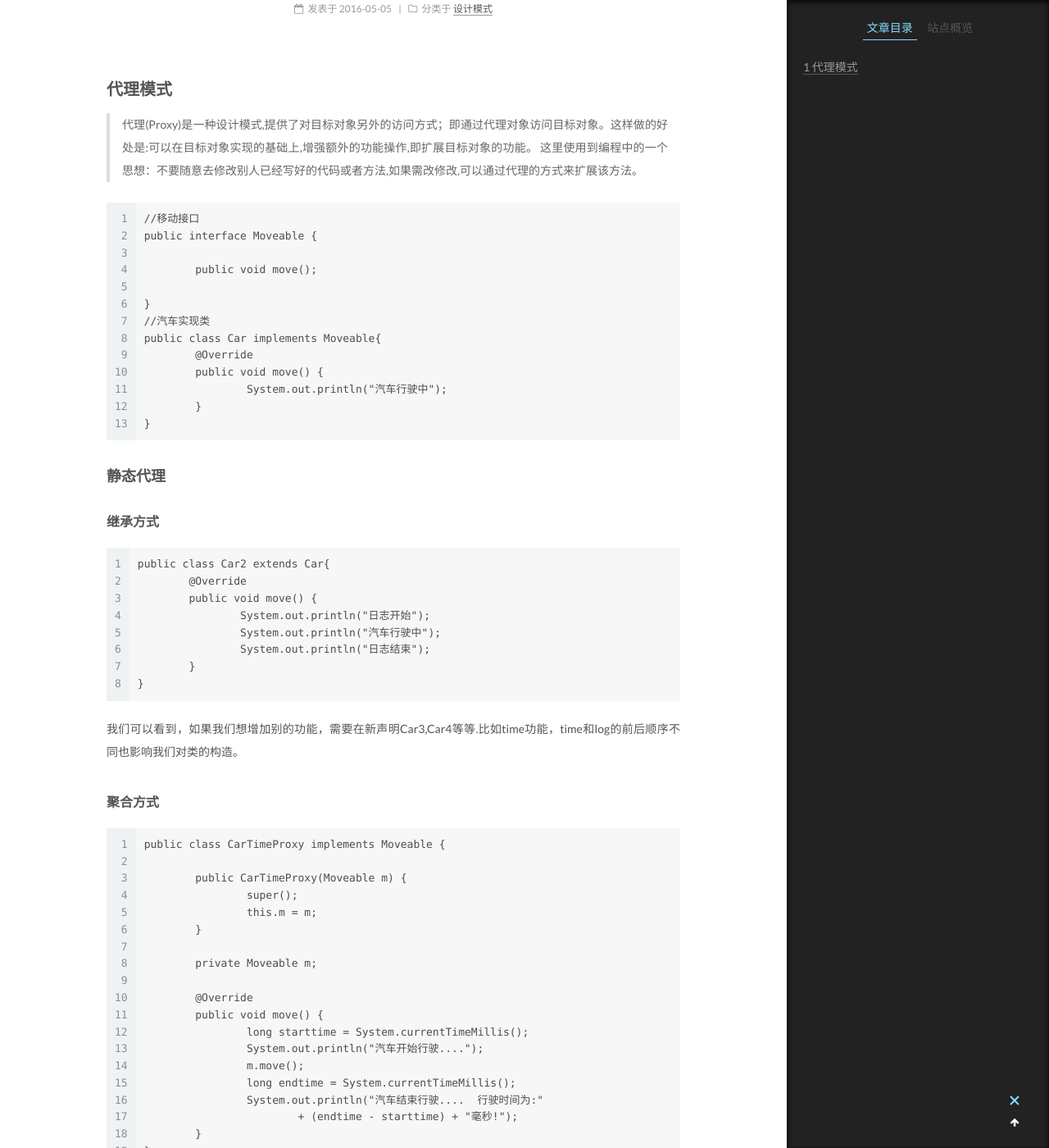
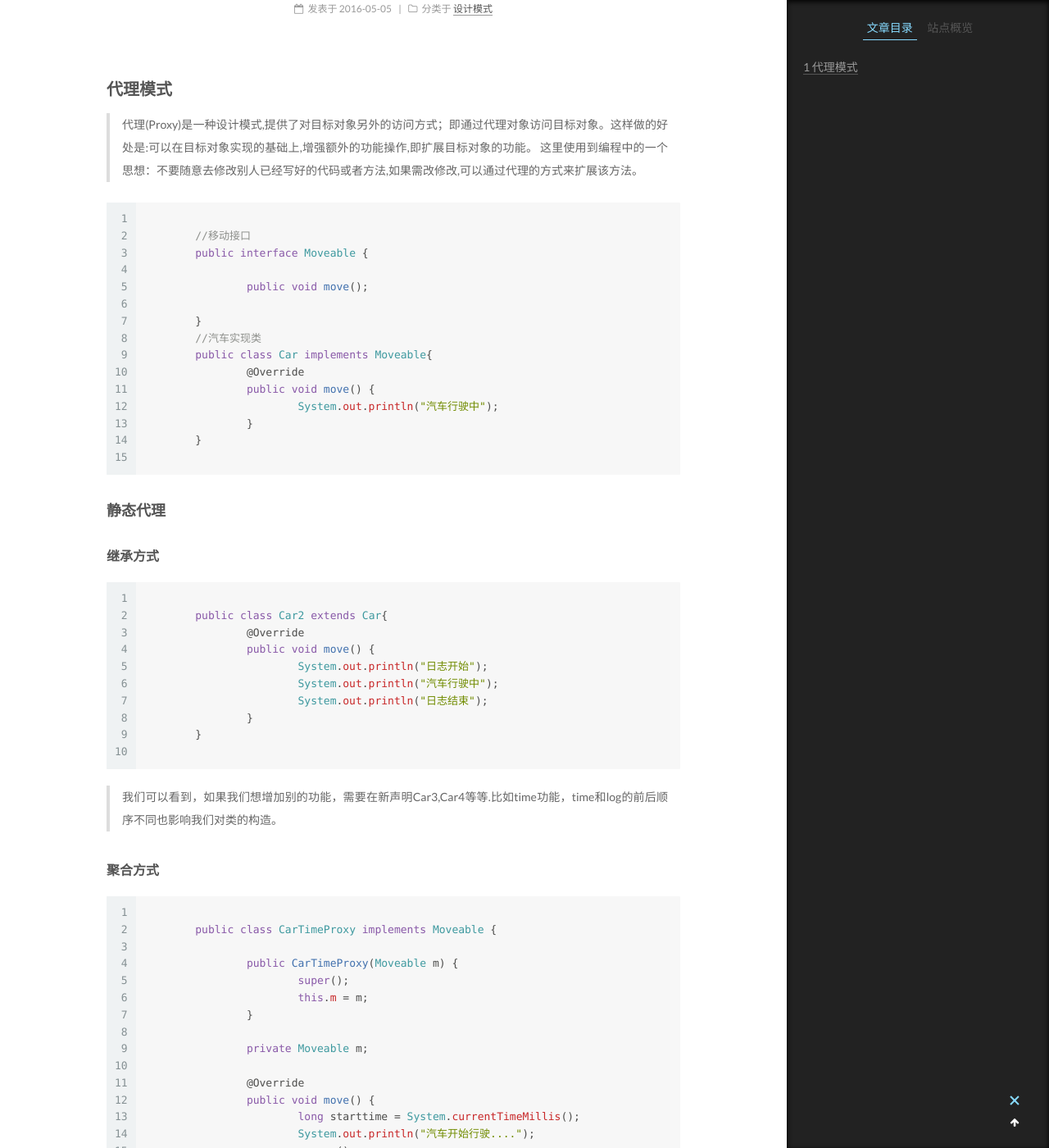
Before and after one commit to leeYuSky/leeYuSky.github.io, a Jekyll site: the page built from _posts/2016-05-05-设计模式-代理模式.md, in a window 1280 px wide and 1400 px high, scrolled down 384 px. Shown: the whole window at 82% size. Built offline with Jekyll 4.4.1, drawn with Linux system fonts in a browser that asks for light colours; some of the changed text lies outside the part shown.

Commit message:
fix 代理模式

````diff
--- a/_posts/2016-05-05-设计模式-代理模式.md
+++ b/_posts/2016-05-05-设计模式-代理模式.md
@@ -13,6 +13,8 @@ tags:
 > 代理(Proxy)是一种设计模式,提供了对目标对象另外的访问方式；即通过代理对象访问目标对象。这样做的好处是:可以在目标对象实现的基础上,增强额外的功能操作,即扩展目标对象的功能。
 这里使用到编程中的一个思想：不要随意去修改别人已经写好的代码或者方法,如果需改修改,可以通过代理的方式来扩展该方法。
 
+```java
+
 	//移动接口
 	public interface Moveable {
 
@@ -27,8 +29,14 @@ tags:
 		}
 	}
 
+```
+
 ### 静态代理
 #### 继承方式
+
+
+
+```java
 
 	public class Car2 extends Car{
 		@Override
@@ -39,9 +47,13 @@ tags:
 		}
 	}
 
+```
 
-我们可以看到，如果我们想增加别的功能，需要在新声明Car3,Car4等等.比如time功能，time和log的前后顺序不同也影响我们对类的构造。
+> 我们可以看到，如果我们想增加别的功能，需要在新声明Car3,Car4等等.比如time功能，time和log的前后顺序不同也影响我们对类的构造。
+
 #### 聚合方式
+
+```java
 
 	public class CarTimeProxy implements Moveable {
 
@@ -63,21 +75,27 @@ tags:
 		}
 	}
 
-我们可以看到，我们调用此次代理只需要:
+```
 
+> 我们可以看到，我们调用此次代理只需要:
+
+```java
 	Car car = new Car();
 	Moveable m = new CarTimeProxy(car);
 	m.move();
+```
 
-假如我们还需要一个日志代理类`CarLogProxy()`,只需要:
+> 假如我们还需要一个日志代理类`CarLogProxy()`,只需要:
 
+```java
 	Car car = new Car();
 	Moveable m1 = new CarTimeProxy(car);
 	Moveable m2 = new CarLogProxy(m1);
 	m2.move();
-可以有效减少类的数量。
+```
+> 可以有效减少类的数量。
 
-**结论**:聚合比继承更适合代理模式
+> **结论**:聚合比继承更适合代理模式
 
 ### 动态代理
 
@@ -85,6 +103,7 @@ tags:
 > * 只能代理实现了接口的类
 > * 没有实现接口的类不能使用JDK动态代理
 
+```java
 	import java.lang.reflect.InvocationHandler;
 	import java.lang.reflect.Proxy;
 
@@ -101,9 +120,11 @@ tags:
 		}
 
 	}
+```
 
-需要实现InvocationHandler接口：
+> 需要实现InvocationHandler接口：
 
+```java
 	import java.lang.reflect.InvocationHandler;
 	import java.lang.reflect.Method;
 
@@ -140,16 +161,18 @@ tags:
 		}
 
 	}
+```
 
->生成的代理对象的class为`com.sun.proxy.$Proxy0`
+> 生成的代理对象的class为`com.sun.proxy.$Proxy0`
 
 > 2016-6-27回顾心得：**此模式如果接口默认继承Object，那么toString()等函数也被加上了代理。即通过method.invoke(target);方法，那么所有的method都将添加代理。**
 
 #### CJLIB动态代理
 > * 针对类来实现动态代理的
 > * 对指定目标类产生一个子类，通过方法拦截技术拦截所有父类的方法调用
-火车类：
+> 火车类：
 
+```java
 	public class Train {
 
 		public void move(){
@@ -157,9 +180,11 @@ tags:
 		}
 
 	}
+```
 
-需要实现MethodInterceptor接口
+> 需要实现MethodInterceptor接口
 
+```java
 	import java.lang.reflect.Method;
 
 	import net.sf.cglib.proxy.Enhancer;
@@ -199,8 +224,11 @@ tags:
 
 	}
 
-测试：
+```
 
+> 测试：
+
+```java
 	public class Client {
 
 		public static void main(String[] args){
@@ -209,7 +237,7 @@ tags:
 			t.move();
 		}
 	}
-
+```
 
 ### 动态代理实现思路
 >
@@ -220,7 +248,9 @@ tags:
 > 3. 讲这个类load到内存当中，产生一个新的对象（代理对象）
 > 4. return 代理对象
 >
->Proxy类
+> Proxy类
+
+```java
 
 	package cn.tju.scs.proxy;
 
@@ -298,8 +328,12 @@ tags:
 		}
 
 	}
->TimeHandler
 
+```
+
+> TimeHandler
+
+```java
 	package cn.tju.scs.proxy;
 
 	import java.lang.reflect.Method;
@@ -335,9 +369,11 @@ tags:
 		}
 
 	}
+```
 
-生成的代理类$Proxy0:
+> 生成的代理类$Proxy0:
 
+```java
 	package cn.tju.scs.proxy;
 	import java.lang.reflect.Method;
 	import cn.tju.scs.proxy.InvocationHandler;
@@ -355,9 +391,10 @@ tags:
 		}catch(Exception e){ e.printStackTrace();}
 		}
 	}
+```
+> 测试类：
 
-测试类：
-
+```java
 	package cn.tju.scs.proxy;
 
 	import cn.tju.scs.Car;
@@ -377,5 +414,6 @@ tags:
 		}
 
 	}
+```
 
-通过源代码可以看出来，动态代理
+> 通过源代码可以看出来，动态代理
````
Also changed, not shown: 6 other files.
